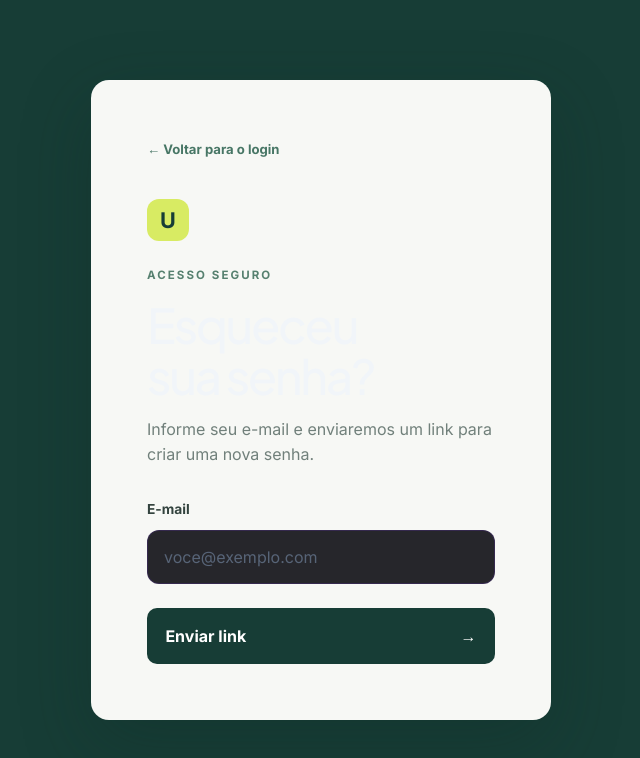
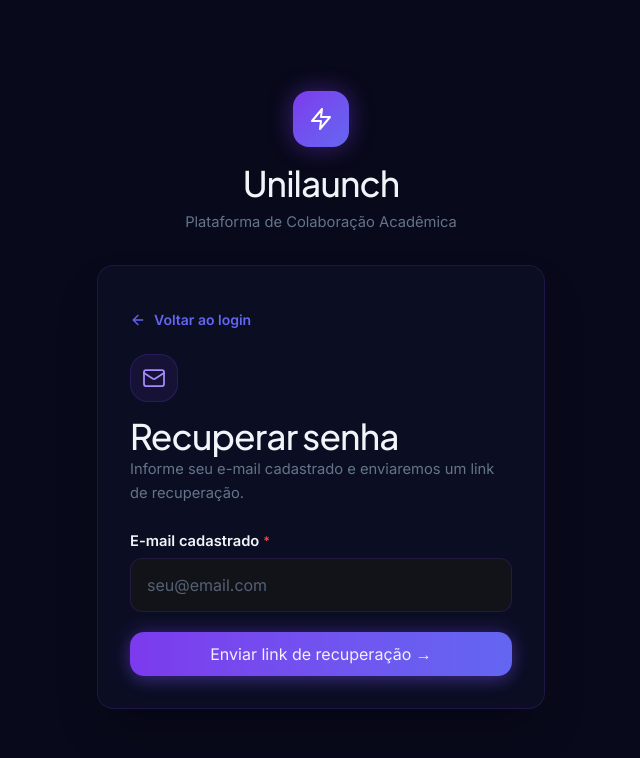
Before and after one commit to unilaunch-jacarei/platform, a SvelteKit app in the folder frontend/: page /recuperar-senha in a window 1280 px wide. Shown: the top 758 px of the page, without its empty margins (319-959 px from the left). Built offline with nearby package versions, Linux system fonts and the light colour scheme; no server answers.

Commit message:
Page Esqueci Minha Senha, organism, molecules e seus atoms

```diff
--- /dev/null
+++ b/frontend/src/lib/components/atoms/IconContainer/IconContainer.svelte
@@ -0,0 +1,16 @@
+<script lang="ts">
+  import type { Snippet } from "svelte";
+
+  type IconContainerProps = {
+    children: Snippet;
+    class?: string;
+  };
+
+  let { children, class: className = "" }: IconContainerProps = $props();
+</script>
+
+<div
+  class="size-12 rounded-xl bg-primary/10 border border-primary/20 flex items-center justify-center text-primary {className}"
+>
+  {@render children()}
+</div>
--- /dev/null
+++ b/frontend/src/lib/components/atoms/MailIcon/MailIcon.svelte
@@ -0,0 +1,20 @@
+<script lang="ts">
+  type IconProps = {
+    class?: string;
+  };
+
+  let { class: className = "size-6 text-[#A78BFA]" }: IconProps = $props();
+</script>
+
+<svg
+  class={className}
+  fill="none"
+  stroke="currentColor"
+  viewBox="0 0 24 24"
+  stroke-width="1.75"
+  stroke-linecap="round"
+  stroke-linejoin="round"
+>
+  <rect width="20" height="16" x="2" y="4" rx="2" />
+  <path d="m22 7-8.97 5.7a1.94 1.94 0 0 1-2.06 0L2 7" />
+</svg>
--- /dev/null
+++ b/frontend/src/lib/components/molecules/BackLink/BackLink.svelte
@@ -0,0 +1,32 @@
+<!-- src/lib/components/molecules/BackLink/BackLink.svelte -->
+<script lang="ts">
+  import Typography from "$lib/components/atoms/Typography/Typography.svelte";
+
+  type BackLinkProps = {
+    href: string;
+    label: string;
+    class?: string;
+  };
+
+  let { href, label, class: className = "" }: BackLinkProps = $props();
+</script>
+
+<Typography
+  variant="link"
+  {href}
+  class="inline-flex items-center gap-2 text-sm text-muted-foreground hover:text-foreground no-underline transition-colors w-fit {className}"
+>
+  <svg
+    class="size-4"
+    fill="none"
+    stroke="currentColor"
+    viewBox="0 0 24 24"
+    stroke-width="2"
+    stroke-linecap="round"
+    stroke-linejoin="round"
+  >
+    <line x1="19" y1="12" x2="5" y2="12" />
+    <polyline points="12 19 5 12 12 5" />
+  </svg>
+  <span>{label}</span>
+</Typography>
--- /dev/null
+++ b/frontend/src/lib/components/molecules/FormAlert/FormAlert.svelte
@@ -0,0 +1,28 @@
+<script lang="ts">
+  type FormAlertProps = {
+    variant?: "error" | "success";
+    message?: string;
+    class?: string;
+  };
+
+  let {
+    variant = "error",
+    message,
+    class: className = "",
+  }: FormAlertProps = $props();
+
+  const styles = {
+    error: "bg-destructive/10 border-destructive/20 text-destructive",
+    success: "bg-emerald-500/10 border-emerald-500/20 text-emerald-400",
+  };
+</script>
+
+{#if message}
+  <div
+    class="p-3 text-xs rounded-lg border font-medium {styles[
+      variant
+    ]} {className}"
+  >
+    {message}
+  </div>
+{/if}
--- /dev/null
+++ b/frontend/src/lib/components/molecules/IconFormHeader/IconFormHeader.svelte
@@ -0,0 +1,40 @@
+<script lang="ts">
+  import type { Snippet } from "svelte";
+  import IconContainer from "$lib/components/atoms/IconContainer/IconContainer.svelte";
+  import Typography from "$lib/components/atoms/Typography/Typography.svelte";
+
+  type IconFormHeaderProps = {
+    title: string;
+    description: string;
+    icon: Snippet;
+    class?: string;
+  };
+
+  let {
+    title,
+    description,
+    icon,
+    class: className = "",
+  }: IconFormHeaderProps = $props();
+</script>
+
+<div class="flex flex-col gap-3 {className}">
+  <IconContainer>
+    {@render icon()}
+  </IconContainer>
+
+  <div class="space-y-1">
+    <Typography
+      variant="h2"
+      class="text-2xl font-bold tracking-tight text-white"
+    >
+      {title}
+    </Typography>
+    <Typography
+      variant="caption"
+      class="text-sm text-muted-foreground block leading-relaxed"
+    >
+      {description}
+    </Typography>
+  </div>
+</div>
--- /dev/null
+++ b/frontend/src/lib/components/organisms/ForgotPasswordForm/ForgotPasswordForm.svelte
@@ -0,0 +1,62 @@
+<!-- src/lib/components/organisms/ForgotPasswordForm/ForgotPasswordForm.svelte -->
+<script lang="ts">
+  import { enhance } from "$app/forms";
+  import Card from "$lib/components/layouts/Card/Card.svelte";
+  import BackLink from "$lib/components/molecules/BackLink/BackLink.svelte";
+  import IconFormHeader from "$lib/components/molecules/IconFormHeader/IconFormHeader.svelte";
+  import FormAlert from "$lib/components/molecules/FormAlert/FormAlert.svelte";
+  import FormField from "$lib/components/molecules/FormField/FormField.svelte";
+  import FormButton from "$lib/components/molecules/FormButton/FormButton.svelte";
+  import MailIcon from "$lib/components/atoms/MailIcon/MailIcon.svelte";
+
+  let submitting = $state(false);
+  let { form } = $props();
+
+  function handleSubmit() {
+    submitting = true;
+    return async ({ update }: { update: () => Promise<void> }) => {
+      await update();
+      submitting = false;
+    };
+  }
+</script>
+
+<Card class="w-full max-w-[420px] p-8 flex flex-col gap-6">
+  <BackLink href="/login" label="Voltar ao login" />
+
+  <IconFormHeader
+    title="Recuperar senha"
+    description="Informe seu e-mail cadastrado e enviaremos um link de recuperação."
+  >
+    {#snippet icon()}
+      <MailIcon />
+    {/snippet}
+  </IconFormHeader>
+
+  <form method="POST" use:enhance={handleSubmit} class="flex flex-col gap-5">
+    {#if form?.error}
+      <FormAlert variant="error" message={form.error} />
+    {/if}
+
+    {#if form?.success}
+      <FormAlert
+        variant="success"
+        message={form.message ?? "E-mail de redefinição enviado com sucesso!"}
+      />
+    {/if}
+
+    <FormField
+      id="email"
+      name="email"
+      label="E-mail cadastrado"
+      type="email"
+      placeholder="seu@email.com"
+      error={form?.errors?.email}
+      required
+    />
+
+    <FormButton {submitting} loadingText="Enviando...">
+      Enviar link de recuperação →
+    </FormButton>
+  </form>
+</Card>
--- a/frontend/src/routes/recuperar-senha/+page.svelte
+++ b/frontend/src/routes/recuperar-senha/+page.svelte
@@ -1,11 +1,9 @@
-<svelte:head>
-	<title>Recuperar senha | UniLaunch</title>
-	<meta name="description" content="Solicite um link para recuperar sua senha UniLaunch." />
-</svelte:head>
+<script lang="ts">
+  import CenteredContent from "$lib/components/layouts/CenteredContent/CenteredContent.svelte";
+  import BrandLogoLoginSection from "$lib/components/organisms/BrandLogoLoginSection/BrandLogoLoginSection.svelte";
+  import ForgotPasswordForm from "$lib/components/organisms/ForgotPasswordForm/ForgotPasswordForm.svelte";
 
-<script lang="ts">
-	import { enhance } from '$app/forms';
-
+  let showPassword = $state(false);
   let submitting = $state(false);
   let { form } = $props();
 
@@ -18,65 +16,12 @@
   }
 </script>
 
-<main class="page-shell">
-	<section class="card" aria-labelledby="title">
-		<a class="back" href="/login">← Voltar para o login</a>
-		<div class="mark">U</div>
-		<p class="eyebrow">ACESSO SEGURO</p>
-		<h1 id="title">Esqueceu sua senha?</h1>
-		<p class="subtitle">
-			Informe seu e-mail e enviaremos um link para criar uma nova senha.
-		</p>
+<svelte:head>
+  <title>Recuperar senha | UniLaunch</title>
+  <meta name="description" content="Recupere sua senha da conta UniLaunch." />
+</svelte:head>
 
-		{#if form?.success}
-			<div class="success" role="status">
-				<strong>Confira seu e-mail.</strong>
-				<p>Se existir uma conta com esse endereço, enviaremos as instruções de recuperação.</p>
-			</div>
-		{:else}
-			<form method="POST" use:enhance={handleSubmit} aria-busy={submitting}>
-				<label for="email">E-mail</label>
-				<input
-					id="email"
-					name="email"
-					type="email"
-					autocomplete="email"
-					placeholder="voce@exemplo.com"
-					value={form?.email ?? ''}
-					required
-				/>
-				<button class="submit" type="submit" disabled={submitting}>
-					{#if submitting}<span class="spinner" aria-hidden="true"></span>{/if}
-					{submitting ? 'Enviando…' : 'Enviar link'}
-					<span aria-hidden="true">→</span>
-				</button>
-				{#if form?.error}<p class="error" role="alert">{form.error}</p>{/if}
-			</form>
-		{/if}
-	</section>
-</main>
-
-<style>
-	:global(*) { box-sizing: border-box; }
-	:global(body) { margin: 0; font-family: Inter, ui-sans-serif, system-ui, sans-serif; color: #17211f; }
-	.page-shell { min-height: 100vh; display: grid; place-items: center; padding: 2rem 1.25rem; background: #173d36; }
-	.card { width: min(100%, 460px); padding: clamp(2rem, 6vw, 3.5rem); border-radius: 18px; background: #f7f8f5; box-shadow: 0 24px 70px #102c2655; }
-	.back { display: inline-block; margin-bottom: 2.5rem; color: #477665; font-size: .82rem; font-weight: 700; text-decoration: none; }
-	.back:hover { text-decoration: underline; }
-	.mark { display: grid; place-items: center; width: 42px; height: 42px; border-radius: 12px; background: #d8eb63; color: #173d36; font-size: 1.35rem; font-weight: 800; }
-	.eyebrow { margin: 1.6rem 0 1rem; color: #56806f; font-size: .72rem; font-weight: 800; letter-spacing: .18em; }
-	h1 { margin: 0; font-size: clamp(2rem, 6vw, 3rem); line-height: 1.05; letter-spacing: -.05em; }
-	.subtitle { margin: 1rem 0 2rem; color: #71807b; line-height: 1.55; }
-	form { display: grid; gap: .7rem; }
-	label { color: #33433e; font-size: .86rem; font-weight: 700; }
-	input { width: 100%; border: 1px solid #d9e0da; border-radius: 10px; padding: .9rem 1rem; outline: none; background: #fff; color: #17211f; font: inherit; }
-	input:focus { border-color: #56806f; box-shadow: 0 0 0 3px #56806f22; }
-	.submit { display: flex; align-items: center; justify-content: space-between; margin-top: .8rem; border: 0; border-radius: 10px; padding: 1rem 1.15rem; background: #173d36; color: white; cursor: pointer; font: inherit; font-weight: 750; }
-	.submit:hover:not(:disabled) { background: #285b4d; }
-	.submit:disabled { cursor: wait; opacity: .7; }
-	.error { color: #a33d38; font-size: .82rem; }
-	.success { border: 1px solid #b9d9c5; border-radius: 10px; padding: 1rem; background: #edf8f0; color: #28633d; line-height: 1.5; }
-	.success p { margin: .35rem 0 0; font-size: .88rem; }
-	.spinner { width: 1rem; height: 1rem; border: 2px solid #ffffff66; border-top-color: #fff; border-radius: 50%; animation: spin .7s linear infinite; }
-	@keyframes spin { to { transform: rotate(360deg); } }
-</style>
+<CenteredContent>
+  <BrandLogoLoginSection />
+  <ForgotPasswordForm {form} />
+</CenteredContent>
```
Lines whose indentation alone changed are shown as unchanged.
